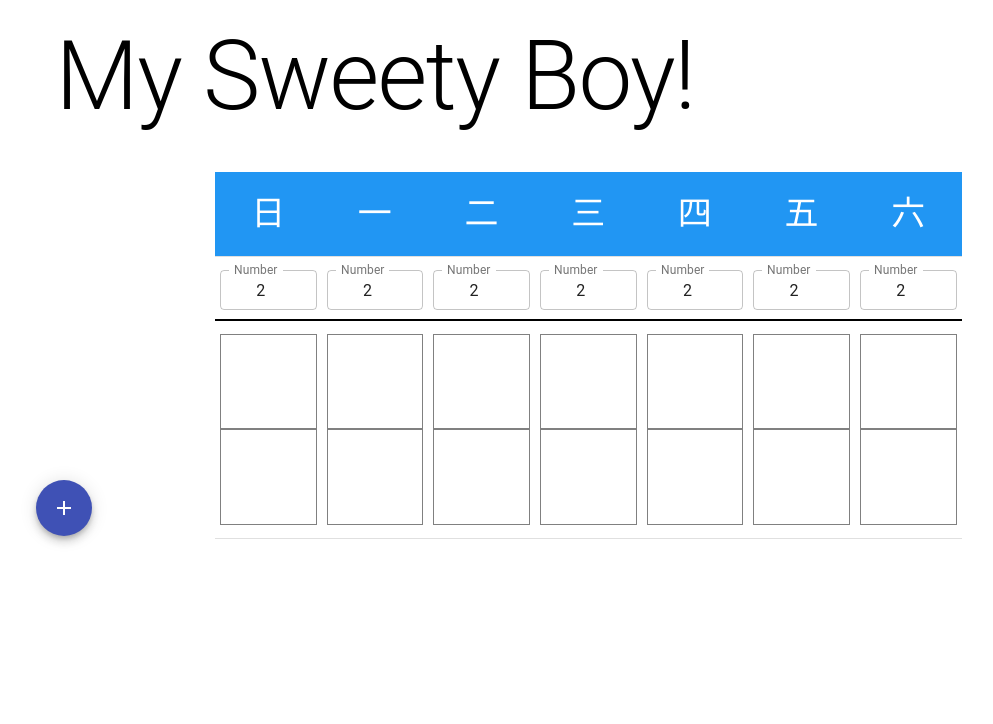
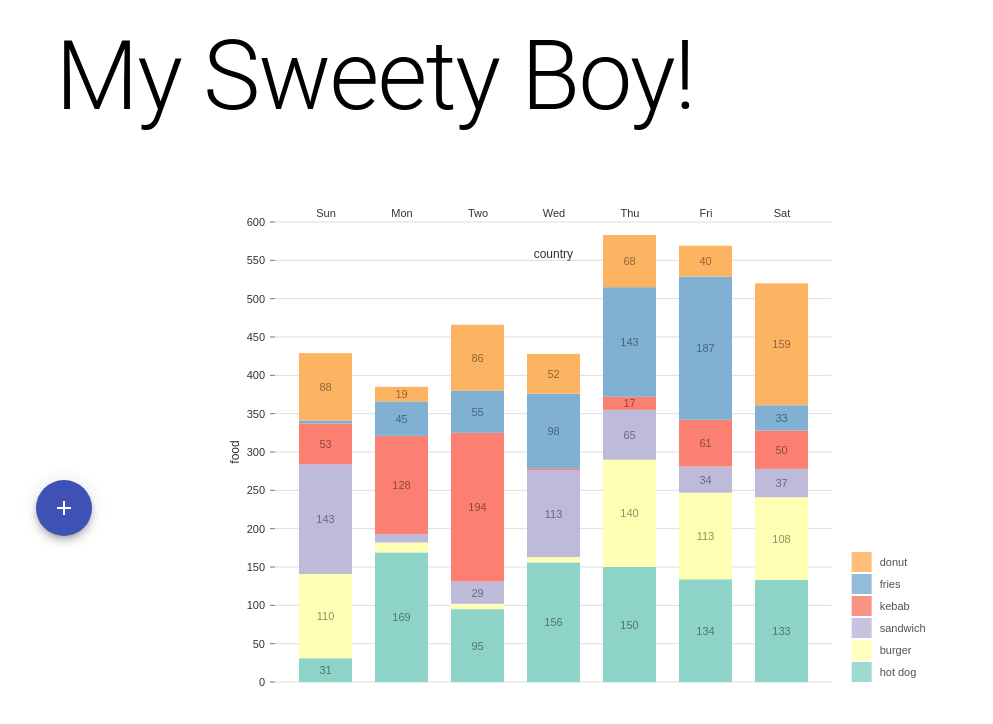
Before and after one commit to Eric8808/my-sweety, a React (Create React App) app in the folder frontend/: page /guest in a window 1280 px wide. Shown: the top 724 px of the page, without its empty margins (265-1258 px from the left). Built offline with nearby package versions, Linux system fonts and the light colour scheme.

Commit message:
add new calender and show the drawer by clicking

```diff
--- a/frontend/package.json
+++ b/frontend/package.json
@@ -6,6 +6,8 @@
     "@material-ui/core": "^4.11.4",
     "@material-ui/icons": "^4.11.2",
     "@material-ui/lab": "^4.0.0-alpha.58",
+    "@nivo/bar": "^0.70.1",
+    "@nivo/core": "^0.70.1",
     "@testing-library/jest-dom": "^5.11.4",
     "@testing-library/react": "^11.1.0",
     "@testing-library/user-event": "^12.1.10",
--- a/frontend/src/containers/App.js
+++ b/frontend/src/containers/App.js
@@ -1,8 +1,7 @@
 import '../App.css';
-import Header from './Header'
-import Sweety from './sweety'
-import Calender from './Calender'
-import TodoList from './TodoList'
+import Header from './mainPage/Header'
+import SpeedDial from './mainPage/SpeedDial'
+import Calender from './mainPage/Calender'
 import { makeStyles } from '@material-ui/core/styles';
 import Grid from '@material-ui/core/Grid'
 import Paper from '@material-ui/core/Paper'
@@ -26,7 +25,9 @@ const useStyles = makeStyles((theme) => ({
     color: 'white',
     padding: theme.spacing(2)
   },
-  grid: {
+  calenderContainer: {
+    // border: '1px solid black',
+    height: '70vh'
     // maxHeight: '50vh',
     // overflow: 'auto',
   }
@@ -41,10 +42,10 @@ function App(props) {
         <Header username={props.username}/>
         <Grid container item spacing={0} justify='space-around'>
           <Grid item xs={3}>
-            <Sweety/>
+            <SpeedDial/>
           </Grid>
           {/* <TodoList/> */}
-          <Grid item xs={7} className={classes.grid}>
+          <Grid item xs={7} className={classes.calenderContainer}>
             <Calender/>
             {/* <Paper variant="outlined" elevation={3} className={classes.paper}/> */}
           </Grid>
--- /dev/null
+++ b/frontend/src/containers/mainPage/Calender.js
@@ -0,0 +1,282 @@
+import { ResponsiveBar } from '@nivo/bar'
+import Drawer from '@material-ui/core/Drawer';
+import { makeStyles } from '@material-ui/core/styles';
+import {useState} from 'react'
+import Card from '@material-ui/core/Card';
+import CardContent from '@material-ui/core/CardContent';
+import { Typography } from '@material-ui/core';
+
+const useStyles = makeStyles({
+    drawer: {
+      '& .MuiDrawer-paper':{
+        height: 200
+    },
+    card: {
+        minWidth: 275,
+        height: '10vh'
+    },
+    }
+  });
+
+const data = [
+    {
+      "day": "Sun",
+      "country": "AD",
+      "hot dog": 31,
+      "hot dogColor": "hsl(139, 70%, 50%)",
+      "burger": 110,
+      "burgerColor": "hsl(249, 70%, 50%)",
+      "sandwich": 143,
+      "sandwichColor": "hsl(163, 70%, 50%)",
+      "kebab": 53,
+      "kebabColor": "hsl(5, 70%, 50%)",
+      "fries": 4,
+      "friesColor": "hsl(88, 70%, 50%)",
+      "donut": 88,
+      "donutColor": "hsl(3, 70%, 50%)"
+    },
+    {
+      "day": "Mon",
+      "country": "AE",
+      "hot dog": 169,
+      "hot dogColor": "hsl(63, 70%, 50%)",
+      "burger": 13,
+      "burgerColor": "hsl(266, 70%, 50%)",
+      "sandwich": 11,
+      "sandwichColor": "hsl(312, 70%, 50%)",
+      "kebab": 128,
+      "kebabColor": "hsl(319, 70%, 50%)",
+      "fries": 45,
+      "friesColor": "hsl(29, 70%, 50%)",
+      "donut": 19,
+      "donutColor": "hsl(292, 70%, 50%)"
+    },
+    {
+      "day": "Two",
+      "country": "AF",
+      "hot dog": 95,
+      "hot dogColor": "hsl(87, 70%, 50%)",
+      "burger": 7,
+      "burgerColor": "hsl(75, 70%, 50%)",
+      "sandwich": 29,
+      "sandwichColor": "hsl(135, 70%, 50%)",
+      "kebab": 194,
+      "kebabColor": "hsl(305, 70%, 50%)",
+      "fries": 55,
+      "friesColor": "hsl(59, 70%, 50%)",
+      "donut": 86,
+      "donutColor": "hsl(294, 70%, 50%)"
+    },
+    {
+      "day": "Wed",
+      "country": "AG",
+      "hot dog": 156,
+      "hot dogColor": "hsl(1, 70%, 50%)",
+      "burger": 7,
+      "burgerColor": "hsl(112, 70%, 50%)",
+      "sandwich": 113,
+      "sandwichColor": "hsl(346, 70%, 50%)",
+      "kebab": 2,
+      "kebabColor": "hsl(51, 70%, 50%)",
+      "fries": 98,
+      "friesColor": "hsl(82, 70%, 50%)",
+      "donut": 52,
+      "donutColor": "hsl(116, 70%, 50%)"
+    },
+    {
+      "day": "Thu",
+      "country": "AI",
+      "hot dog": 150,
+      "hot dogColor": "hsl(244, 70%, 50%)",
+      "burger": 140,
+      "burgerColor": "hsl(60, 70%, 50%)",
+      "sandwich": 65,
+      "sandwichColor": "hsl(16, 70%, 50%)",
+      "kebab": 17,
+      "kebabColor": "hsl(201, 70%, 50%)",
+      "fries": 143,
+      "friesColor": "hsl(20, 70%, 50%)",
+      "donut": 68,
+      "donutColor": "hsl(308, 70%, 50%)"
+    },
+    {
+      "day": "Fri",
+      "country": "AL",
+      "hot dog": 134,
+      "hot dogColor": "hsl(92, 70%, 50%)",
+      "burger": 113,
+      "burgerColor": "hsl(167, 70%, 50%)",
+      "sandwich": 34,
+      "sandwichColor": "hsl(332, 70%, 50%)",
+      "kebab": 61,
+      "kebabColor": "hsl(67, 70%, 50%)",
+      "fries": 187,
+      "friesColor": "hsl(236, 70%, 50%)",
+      "donut": 40,
+      "donutColor": "hsl(126, 70%, 50%)"
+    },
+    {
+      "day": "Sat",
+      "country": "AM",
+      "hot dog": 133,
+      "hot dogColor": "hsl(312, 70%, 50%)",
+      "burger": 108,
+      "burgerColor": "hsl(99, 70%, 50%)",
+      "sandwich": 37,
+      "sandwichColor": "hsl(296, 70%, 50%)",
+      "kebab": 50,
+      "kebabColor": "hsl(273, 70%, 50%)",
+      "fries": 33,
+      "friesColor": "hsl(347, 70%, 50%)",
+      "donut": 159,
+      "donutColor": "hsl(90, 70%, 50%)"
+    }
+  ]
+
+
+// const MyResponsiveBar = () => (
+function MyResponsiveBar() {
+    const classes = useStyles();
+    const [drawerOpen, setDrawerOpen] = useState(false)
+    const [drawerContent, setDrawerContent] = useState('')
+    const handleClick = (data) => {
+        setDrawerContent(data)
+        setDrawerOpen(true)
+        console.log(data)
+    }
+
+    const toggleDrawer = (open) => (event) => {
+        if (event.type === 'keydown' && (event.key === 'Tab' || event.key === 'Shift')) {
+          return;
+        }
+        setDrawerOpen(open);
+        setDrawerContent('')
+      };
+
+    return (
+        <>
+        <ResponsiveBar
+            data={data}
+            keys={[ 'hot dog', 'burger', 'sandwich', 'kebab', 'fries', 'donut' ]}
+            indexBy="day"
+            margin={{ top: 50, right: 130, bottom: 50, left: 60 }}
+            padding={0.3}
+            valueScale={{ type: 'linear' }}
+            indexScale={{ type: 'band', round: true }}
+            colors={{ scheme: 'set3' }}
+            // colors={({ id, data }) => data[`${id}Color`]}
+            defs={[
+                {
+                    id: 'dots',
+                    type: 'patternDots',
+                    background: 'inherit',
+                    color: '#38bcb2',
+                    size: 4,
+                    padding: 1,
+                    stagger: true
+                },
+                {
+                    id: 'lines',
+                    type: 'patternLines',
+                    background: 'inherit',
+                    color: '#eed312',
+                    rotation: -45,
+                    lineWidth: 6,
+                    spacing: 10
+                }
+            ]}
+            fill={[
+                // {
+                //     match: {
+                //         id: 'fries'
+                //     },
+                //     id: 'dots'
+                // },
+                // {
+                //     match: {
+                //         id: 'sandwich'
+                //     },
+                //     id: 'lines'
+                // }
+            ]}
+            borderColor={{ from: 'color', modifiers: [ [ 'darker', '1.6' ] ] }}
+            axisTop={{
+                tickSize: 0,
+                tickPadding: 5,
+                tickRotation: 0,
+                legend: 'country',
+                legendPosition: 'middle',
+                legendOffset: 32,
+            }}
+            axisRight={null}
+            axisBottom={null}
+            axisLeft={{
+                tickSize: 5,
+                tickPadding: 5,
+                tickRotation: 0,
+                legend: 'food',
+                legendPosition: 'middle',
+                legendOffset: -40
+            }}
+            labelSkipWidth={12}
+            labelSkipHeight={12}
+            labelTextColor={{ from: 'color', modifiers: [ [ 'darker', 1.6 ] ] }}
+            legends={[
+                {
+                    dataFrom: 'keys',
+                    anchor: 'bottom-right',
+                    direction: 'column',
+                    justify: false,
+                    translateX: 120,
+                    translateY: 0,
+                    itemsSpacing: 2,
+                    itemWidth: 100,
+                    itemHeight: 20,
+                    itemDirection: 'left-to-right',
+                    itemOpacity: 0.85,
+                    symbolSize: 20,
+                    effects: [
+                        {
+                            on: 'hover',
+                            style: {
+                                itemOpacity: 1
+                            }
+                        }
+                    ]
+                }
+            ]}
+            animate={true}
+            motionStiffness={90}
+            motionDamping={15}
+            reverse
+            theme={{
+                // fontSize: 20,
+                axis: {
+                    ticks: {
+                        text: {
+                            // fontSize: 20,
+                        },
+                },
+
+            }}}
+            onClick={handleClick}
+        />
+        <Drawer className={classes.drawer}
+                ModalProps={{BackdropProps:{invisible:true}}}
+                anchor={'right'}
+                open={drawerOpen}
+                onClose={toggleDrawer(false)}>
+            <Card className={classes.card} elevation={0}>
+                <CardContent>
+                    {Object.keys(drawerContent).map((value) => (
+                        <Typography>
+                            {`${value}: ${drawerContent[value]}`}
+                        </Typography>
+                    ))}
+                </CardContent>
+            </Card>
+        </Drawer>
+        </>
+    )
+}
+export default MyResponsiveBar;
--- a/frontend/src/containers/TodoList.js
+++ b/frontend/src/containers/mainPage/TodoList.js
@@ -14,16 +14,8 @@ import DeleteIcon from '@material-ui/icons/Delete';
 import Divider from '@material-ui/core/Divider';
 import { makeStyles } from '@material-ui/core/styles';
 import {yellow, orange, red } from '@material-ui/core/colors';
-import Fade from "@material-ui/core/Fade";
 import Grow from '@material-ui/core/Grow'
 
-import axios from '../api'
-import Yuri from '../myimages/yuri.jpg'
-import Snackbar from '@material-ui/core/Snackbar';
-import MuiAlert from '@material-ui/lab/Alert';
-function Alert(props) {
-    return <MuiAlert elevation={6} variant="filled" {...props} />;
-}
 
 const useStyles = makeStyles((theme) => ({
     paper: {
@@ -62,13 +54,7 @@ const useStyles = makeStyles((theme) => ({
     },
   }));
 
-function generate(element) {
-    return [0, 1, 2].map((value) =>
-        React.cloneElement(element, {
-        key: value,
-        }),
-    );
-}
+
 
 const handleChange = (func) => (event) => {
     func(event.target.value);
@@ -79,7 +65,6 @@ function TodoList() {
     const [list, setList] = useState([]);
     const [task, setTask] = useState('');
     const [priority, setPriority] = useState(1)
-    const [fadeTimeout, setFadeTimeout] = React.useState(0);
 
     const handleDelete = (i) => {
         setList(list.filter((_,index) => index!==i))
```
Also changed, not shown: frontend/src/Components/CalenderDrawer.js (added, +30 -0 lines), frontend/src/containers/mainPage/SpeedDial.js (renamed from frontend/src/containers/sweety.js, +4 -3 lines), frontend/src/containers/mainPage/Calender_old.js (renamed from frontend/src/containers/Calender.js), frontend/src/containers/mainPage/Header.js (renamed from frontend/src/containers/Header.js), 1 other file (tests, documents, lock files or other folders).
